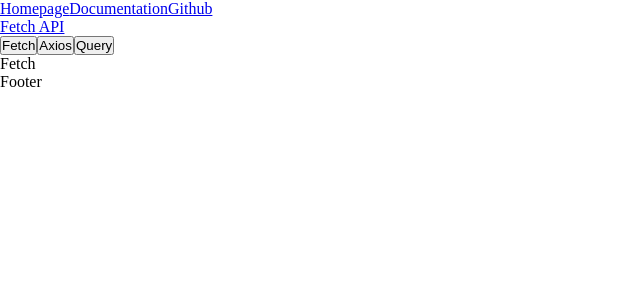
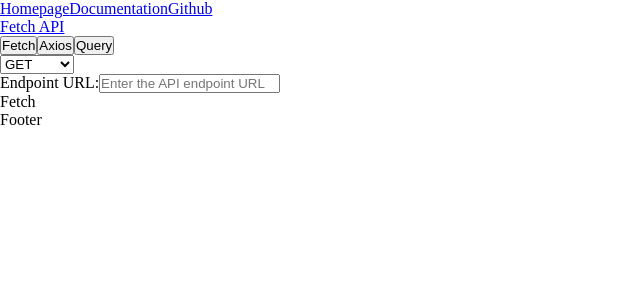
Before and after one commit to 13-TOMMY/fetch, a React (Vite) app: page /apitester in a window 1280 px wide. Shown: the top 300 px of the page, without its empty margins (0-640 px from the left). Built offline with nearby package versions, Linux system fonts and the light colour scheme.

Commit message:
created a form for basic input of and enpoint and a dropdown menu for choosing a methord also word out the general flow of the request

```diff
--- /dev/null
+++ b/src/components/FetchForm.jsx
@@ -0,0 +1,64 @@
+import React, { useState } from "react";
+import Fetch from "./fetch";
+import Axios from "./Axios";
+import Query from "./Query";
+
+function FetchForm({ selectedMethod }) {
+  // const = useState();
+  const [httpMethod, setHttpMethod] = useState("GET");
+  const [endpoint, setEndpoint] = useState("");
+
+  const handleHttpMethod = (e) => {
+    setHttpMethod(e.target.value);
+  };
+
+  const handleEndpoint = (e) => {
+    setEndpoint(e.target.value);
+  };
+
+  return (
+    <div className="fetch-form-container">
+      <div className="fetch-form">
+        <div className="http-method-container">
+          <select
+            name=""
+            id="http-method"
+            className="http-methods"
+            defaultValue="GET"
+            value={httpMethod}
+            onChange={handleHttpMethod}
+          >
+            <option value="GET">GET</option>
+            <option value="PUT">PUT</option>
+            <option value="POST">POST</option>
+            <option value="DELETE">DELETE</option>
+          </select>
+        </div>
+        <div className="endpoint-container">
+          <label htmlFor="endpoint">Endpoint URL:</label>
+          <input
+            type="text"
+            id="endpoint"
+            name="endpoint"
+            value={endpoint}
+            onChange={handleEndpoint}
+            placeholder="Enter the API endpoint URL"
+          />
+        </div>
+      </div>
+      <div className="fetch-method-container">
+        {selectedMethod === "fetch" && (
+          <Fetch endpoint={endpoint} httpMethod={httpMethod} />
+        )}
+        {selectedMethod === "axios" && (
+          <Axios endpoint={endpoint} httpMethod={httpMethod} />
+        )}
+        {selectedMethod === "query" && (
+          <Query endpoint={endpoint} httpMethod={httpMethod} />
+        )}
+      </div>
+    </div>
+  );
+}
+
+export default FetchForm;
--- a/src/pages/ApiTester.jsx
+++ b/src/pages/ApiTester.jsx
@@ -1,13 +1,11 @@
-import React, { useState } from 'react'
-import Fetch from '../components/fetch';
-import Axios from '../components/Axios';
-import Query from '../components/Query';
+import { useState } from 'react'
+import FetchForm from '../components/FetchForm';
 
 function ApiTester() {
   const [apiCheckMethod, setApiCheckMethod] = useState('fetch');
 
-  const handleButtonClick = (methord) => {
-    setApiCheckMethod(methord)
+  const handleButtonClick = (method) => {
+    setApiCheckMethod(method)
   }
   return (
     <div>
@@ -17,9 +15,7 @@ function ApiTester() {
         <button onClick={() => handleButtonClick('query')}>Query</button>
       </div>
       <div className="api-check-method-container">
-        {apiCheckMethod === 'fetch' && <Fetch />}
-        {apiCheckMethod === 'axios' && <Axios />}
-        {apiCheckMethod === 'query' && <Query />}
+        <FetchForm selectedMethod={apiCheckMethod} />
       </div>
     </div>
   )
```
